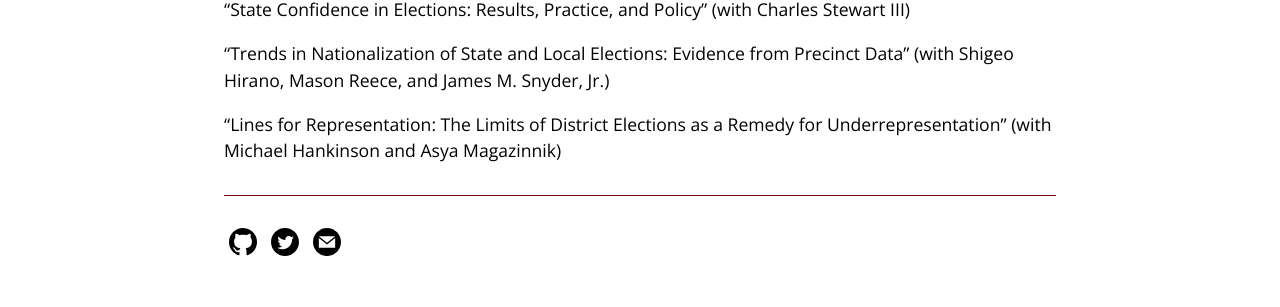
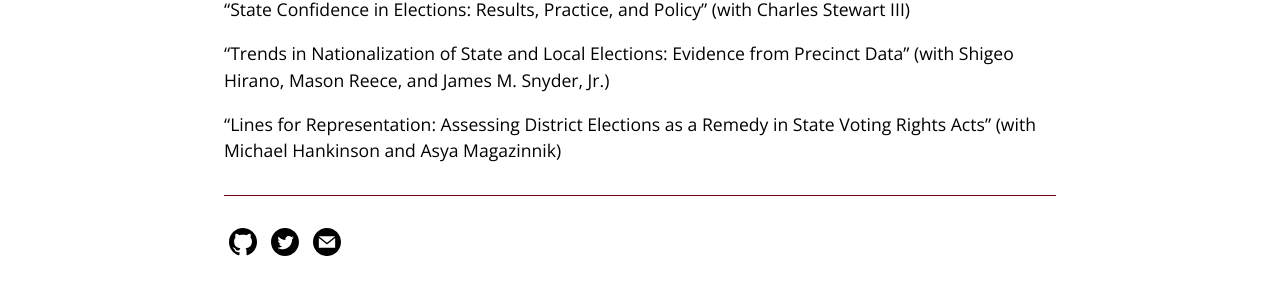
Before and after one commit to jloffredo2/jloffredo2.github.io, a Jekyll site: the page built from research.md, in a window 1280 px wide. Shown: the part 1463-1770 px from the top of the page. Built offline with Jekyll 4.4.1, drawn with Linux system fonts in a browser that asks for light colours.

Commit message:
title fix

```diff
--- a/research.md
+++ b/research.md
@@ -27,4 +27,4 @@ Jaffe, Jacob, **Joseph R. Loffredo**, Samuel Baltz, Alejandro Flores, and Charle
 
 "Trends in Nationalization of State and Local Elections: Evidence from Precinct Data" (with Shigeo Hirano, Mason Reece, and James M. Snyder, Jr.)
 
-"Lines for Representation: The Limits of District Elections as a Remedy for Underrepresentation" (with Michael Hankinson and Asya Magazinnik)
+"Lines for Representation: Assessing District Elections as a Remedy in State Voting Rights Acts" (with Michael Hankinson and Asya Magazinnik)
```
